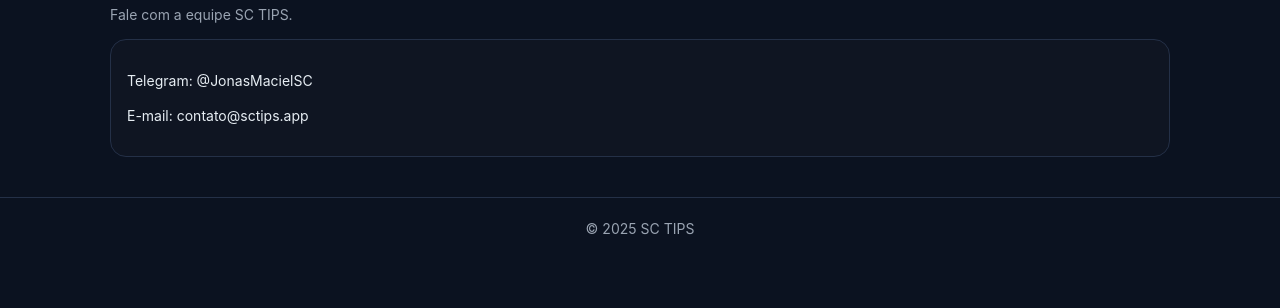
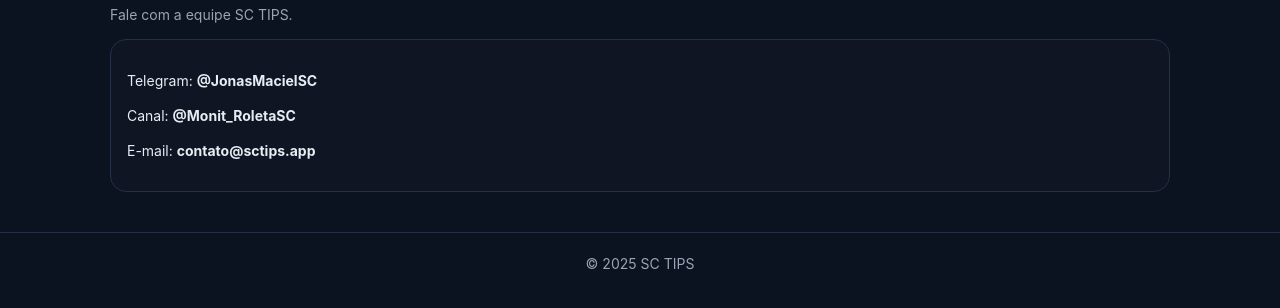
Before and after one commit to jonasmacsc/sc-tips-matrix-premium, a plain HTML site: page contato.html in a window 1280 px wide. Shown: the part 158-466 px from the top of the page. Drawn offline with Linux system fonts and the light colour scheme.

Commit message:
Update contato.html

```diff
--- a/contato.html
+++ b/contato.html
@@ -14,14 +14,17 @@
     <a href="/">Início</a><a href="/estrategias">Estratégias</a><a href="/matrix-premium">Matrix Premium</a><a href="/puxadores">Puxadores Live</a><a href="/contato">Contato</a>
   </nav>
 </header>
+
 <main class="wrap">
   <h1>📩 Contato</h1>
   <p class="muted">Fale com a equipe SC TIPS.</p>
   <div class="card">
-    <p>Telegram: @JonasMacielSC</p>
-    <p>E-mail: contato@sctips.app</p>
+    <p>Telegram: <b>@JonasMacielSC</b></p>
+    <p>Canal: <b>@Monit_RoletaSC</b></p>
+    <p>E-mail: <b>contato@sctips.app</b></p>
   </div>
 </main>
+
 <div class="footer">© 2025 SC TIPS</div>
 </body>
 </html>
```
